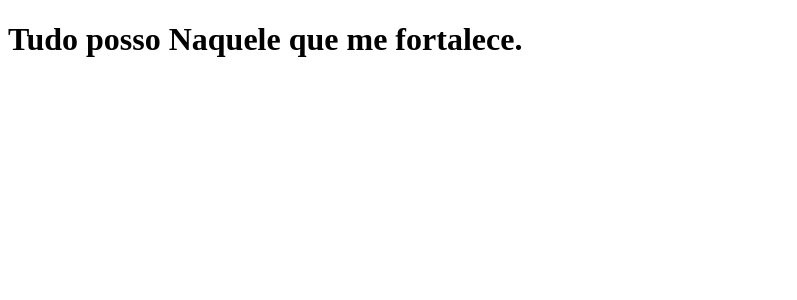
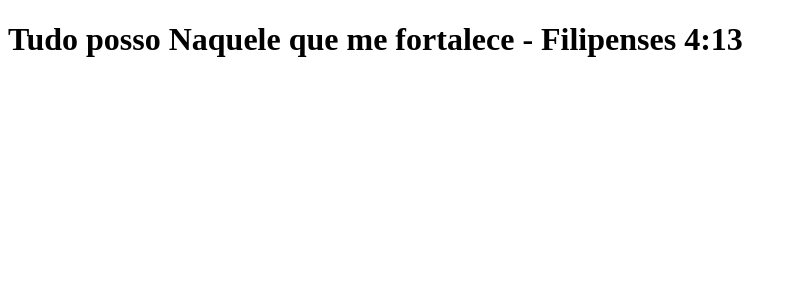
Before and after one commit to chrispinheiro/clone-tabnews, a Next.js app: page / in a window 1280 px wide. Shown: the top 300 px of the page, without its empty margins (0-797 px from the left). Built offline with nearby package versions, Linux system fonts and the light colour scheme.

Commit message:
modifica a frase

```diff
--- a/pages/index.js
+++ b/pages/index.js
@@ -1,5 +1,5 @@
 function Home() {
-  return <h1>Tudo posso Naquele que me fortalece.</h1>;
+  return <h1>Tudo posso Naquele que me fortalece - Filipenses 4:13</h1>;
 }
 
 export default Home;
```
